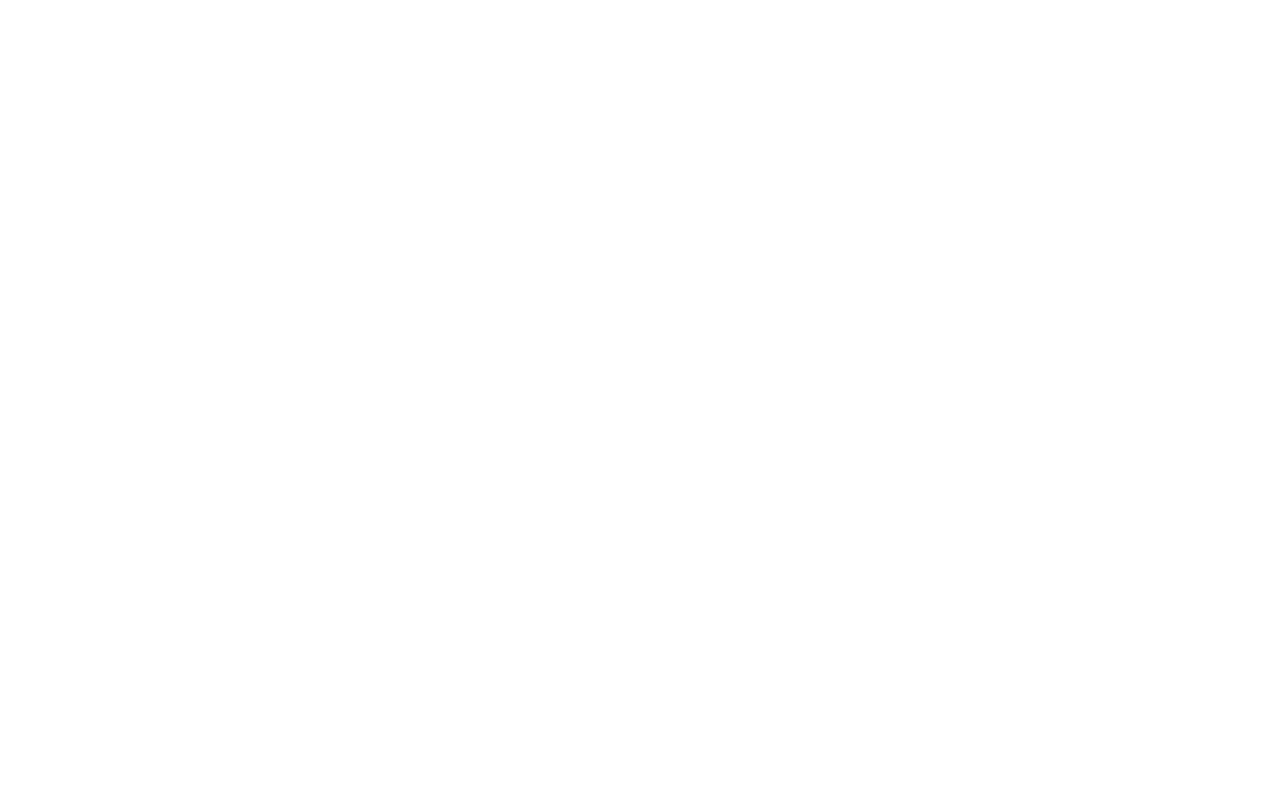
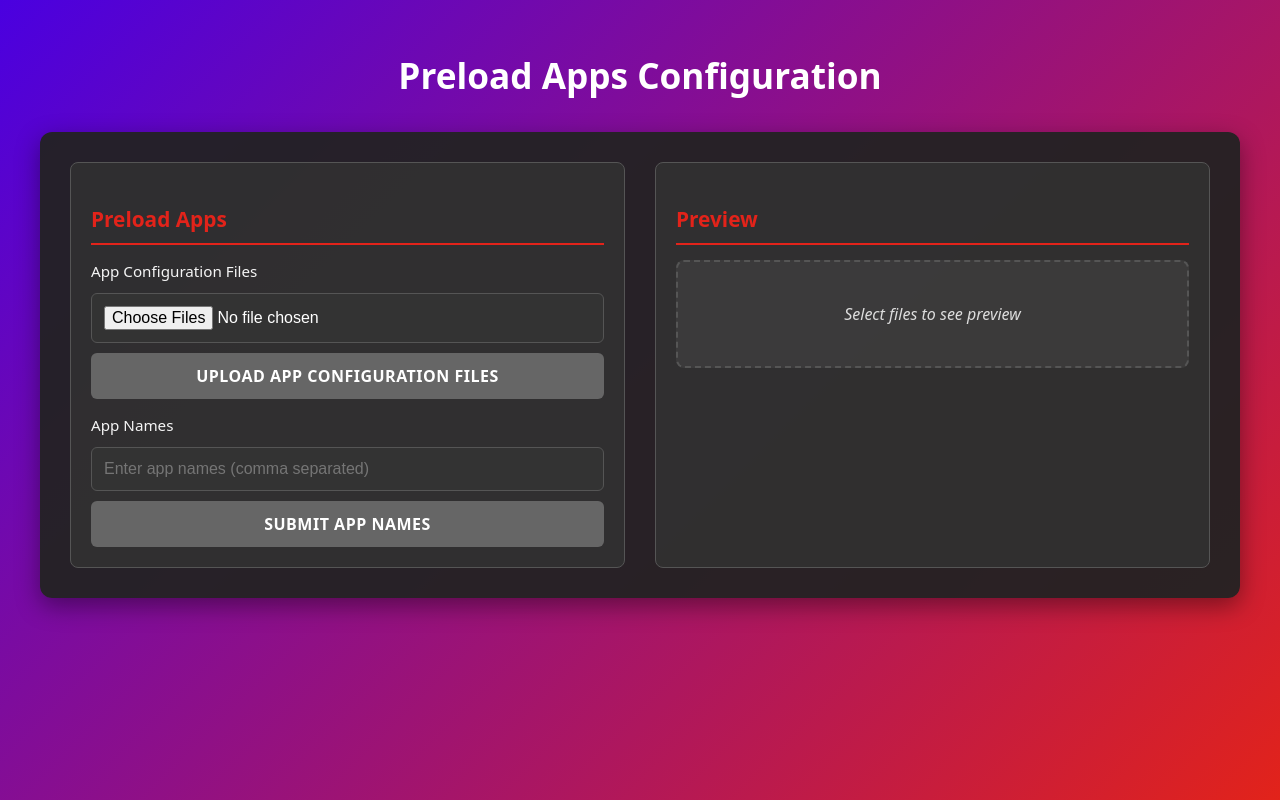
Before and after one commit to Vikkesh/Device-Customization-Portal, a React (Vite) app in the folder frontend/: page /1/apps in a window 1280 px wide. Before the commit this address had no page. Built offline with nearby package versions, Linux system fonts and the light colour scheme.

Commit message:
added app page, fixed sql for new input entries

```diff
--- a/frontend/src/App.jsx
+++ b/frontend/src/App.jsx
@@ -10,6 +10,7 @@
 import PersonalInfoPage from './pages/PersonalInfo/PersonalInfoPage';
 import HomeThemePage from './pages/HomeTheme/HomeThemePage';
 import BootShutDownPage from './pages/BootShutDown/BootShutDownPage';
+import AppsPage from './pages/Apps/AppsPage';
 import Header from './components/Header/Header';
 import './App.css';
 
@@ -33,6 +34,7 @@
           <Route path="/personalinfo" element={<PersonalInfoPage />} />
           <Route path="/:project_id/hometheme" element={<HomeThemePage />} />
           <Route path="/:project_id/bootshutdown" element={<BootShutDownPage />} />
+          <Route path="/:project_id/apps" element={<AppsPage />} />
           {/* Add other routes here */}
         </Routes>
       </div>
--- /dev/null
+++ b/frontend/src/pages/Apps/AppsPage.jsx
@@ -0,0 +1,192 @@
+import React, { useState } from 'react';
+import { useParams } from 'react-router-dom';
+import axios from 'axios';
+import styles from './AppsPage.module.css';
+import FilePreview from '../../components/Preview/FilePreview';
+
+export default function AppsPage() {
+  const { project_id } = useParams();
+  const [textFiles, setTextFiles] = useState([]);
+  const [appNames, setAppNames] = useState('');
+
+  const handleFileChange = (e, setter) => {
+    const selected = Array.from(e.target.files);
+    setter(selected);
+  };
+
+  const renderPreview = (files, type, label) => {
+    if (!files || (Array.isArray(files) && files.length === 0)) {
+      return null;
+    }
+
+    const fileArray = Array.isArray(files) ? files : [files];
+
+    return (
+      <div className={styles.previewGroup}>
+        <h4>{label}</h4>
+        <div className={styles.previewGrid}>
+          {fileArray.map((file, index) => (
+            <FilePreview
+              key={index}
+              url={URL.createObjectURL(file)}
+              type={type}
+              fileName={file.name}
+            />
+          ))}
+        </div>
+      </div>
+    );
+  };
+
+  const handleAppNamesSubmit = async () => {
+    if (!appNames.trim()) {
+      alert('Please enter app names');
+      return;
+    }
+
+    // Split by commas and trim whitespace
+    const appNamesArray = appNames.split(',').map(name => name.trim()).filter(name => name);
+
+    if (appNamesArray.length === 0) {
+      alert('Please enter valid app names');
+      return;
+    }
+
+    // Submit each app name individually
+    for (const appName of appNamesArray) {
+      try {
+        await handleSubmit(appName, 'text-input', 'app-names');
+      } catch (error) {
+        console.error(`Failed to submit app name: ${appName}`, error);
+      }
+    }
+
+    // Clear the input after successful submission
+    setAppNames('');
+  };
+
+  const handleSubmit = async (data, type, field) => {
+    if (!data || (Array.isArray(data) && data.length === 0)) {
+      alert(`Please provide input for ${field}`);
+      return;
+    }
+
+    if (type === 'text') {
+      const formData = new FormData();
+      const files = Array.isArray(data) ? data : [data];
+
+      files.forEach(file => formData.append('files', file));
+      formData.append('project_id', project_id);
+      formData.append('type', type);
+      formData.append('field', field);
+
+      try {
+        const response = await axios.post('http://localhost:8080/api/s3/upload', formData, {
+          headers: {
+            'Content-Type': 'multipart/form-data',
+          },
+        });
+
+        console.log(`${field} upload result:`, response.data);
+        if (response.data.success) {
+          alert(`${field} uploaded successfully!`);
+        } else {
+          alert(`Error uploading ${field}: ${response.data.message}`);
+        }
+      } catch (err) {
+        console.error(`Error uploading ${field}:`, err);
+        const errorMessage = err.response?.data?.message || err.message || 'Unknown error';
+        alert(`Error uploading ${field}: ${errorMessage}`);
+      }
+    } else if (type === 'text-input') {
+      try {
+        const response = await axios.post('http://localhost:8080/api/inputs/add', {
+          project_id,
+          field,
+          value: data
+        });
+
+        console.log(`${field} submission result:`, response.data);
+        if (response.data.success) {
+          alert(`${field} submitted successfully!`);
+        } else {
+          alert(`Error submitting ${field}: ${response.data.message}`);
+        }
+      } catch (err) {
+        console.error(`Error submitting ${field}:`, err);
+        const errorMessage = err.response?.data?.message || err.message || 'Unknown error';
+        alert(`Error submitting ${field}: ${errorMessage}`);
+      }
+    }
+  };
+
+  return (
+    <div className={styles.appsPage}>
+      <div className={styles.container}>
+        <h2>Preload Apps Configuration</h2>
+
+        <div className={styles.content}>
+          <div className={styles.formSection}>
+
+            {/* Preload Apps Section */}
+            <div className={styles.section}>
+              <h3>Preload Apps</h3>
+
+              <div className={styles.inputGroup}>
+                <label>App Configuration Files</label>
+                <input
+                  type="file"
+                  multiple
+                  accept=".txt,.md,.csv,.json,.xml,text/plain"
+                  onChange={(e) => handleFileChange(e, setTextFiles)}
+                  className={styles.fileInput}
+                />
+                <button
+                  onClick={() => handleSubmit(textFiles, 'text', 'preload-apps-config')}
+                  className={styles.uploadButton}
+                  disabled={textFiles.length === 0}
+                >
+                  Upload App Configuration Files
+                </button>
+              </div>
+
+              <div className={styles.inputGroup}>
+                <label>App Names</label>
+                <input
+                  type="text"
+                  value={appNames}
+                  onChange={(e) => setAppNames(e.target.value)}
+                  placeholder="Enter app names (comma separated)"
+                  className={styles.textInput}
+                />
+                <button
+                  onClick={handleAppNamesSubmit}
+                  className={styles.uploadButton}
+                  disabled={!appNames}
+                >
+                  Submit App Names
+                </button>
+              </div>
+
+            </div>
+
+          </div>
+
+          <div className={styles.previewSection}>
+            <h3>Preview</h3>
+
+            {/* Text Files Preview */}
+            {renderPreview(textFiles, 'text', 'App Configuration Files')}
+
+            {/* Placeholder when no files are selected */}
+            {!textFiles.length && (
+              <div className={styles.previewPlaceholder}>
+                <p>Select files to see preview</p>
+              </div>
+            )}
+          </div>
+        </div>
+      </div>
+    </div>
+  );
+}
--- /dev/null
+++ b/frontend/src/pages/Apps/AppsPage.module.css
@@ -0,0 +1,175 @@
+/* Apps Page Styles */
+.appsPage {
+  min-height: 100vh;
+  background: linear-gradient(135deg, var(--color-purple), var(--color-red));
+  padding: 20px;
+}
+
+.container {
+  max-width: 1200px;
+  margin: 0 auto;
+}
+
+.container h2 {
+  color: var(--color-white);
+  text-align: center;
+  margin-bottom: 30px;
+  font-size: 2.2rem;
+  font-weight: 600;
+}
+
+.content {
+  display: grid;
+  grid-template-columns: 1fr 1fr;
+  gap: 30px;
+  background: rgba(34, 34, 34, 0.95);
+  border-radius: 12px;
+  padding: 30px;
+  box-shadow: 0 8px 24px rgba(0,0,0,0.4);
+}
+
+.formSection {
+  display: flex;
+  flex-direction: column;
+  gap: 25px;
+}
+
+.section {
+  background: rgba(51, 51, 51, 0.8);
+  padding: 20px;
+  border-radius: 8px;
+  border: 1px solid var(--color-border);
+}
+
+.section h3 {
+  color: var(--color-red);
+  margin-bottom: 15px;
+  font-size: 1.3rem;
+  font-weight: 600;
+  border-bottom: 2px solid var(--color-red);
+  padding-bottom: 8px;
+}
+
+.inputGroup {
+  display: flex;
+  flex-direction: column;
+  gap: 10px;
+  margin-bottom: 15px;
+}
+
+.inputGroup:last-child {
+  margin-bottom: 0;
+}
+
+.inputGroup label {
+  color: var(--color-grey-light);
+  font-weight: 500;
+  font-size: 0.95rem;
+}
+
+.fileInput, .textInput {
+  width: 100%;
+  padding: 12px;
+  border-radius: 6px;
+  border: 1px solid var(--color-border);
+  background: var(--color-bg-darker);
+  color: var(--color-white);
+  font-size: 1rem;
+  transition: border-color 0.3s, box-shadow 0.3s;
+}
+
+.fileInput:focus, .textInput:focus {
+  border-color: var(--color-red);
+  outline: none;
+  box-shadow: 0 0 0 2px rgba(226, 35, 26, 0.2);
+}
+
+.uploadButton {
+  background: var(--color-red);
+  color: var(--color-white);
+  padding: 12px 20px;
+  border: none;
+  border-radius: 6px;
+  font-size: 1rem;
+  font-weight: 600;
+  cursor: pointer;
+  transition: background 0.3s, transform 0.2s;
+  text-transform: uppercase;
+  letter-spacing: 0.5px;
+}
+
+.uploadButton:hover:not(:disabled) {
+  background: var(--color-red-dark);
+  transform: translateY(-1px);
+}
+
+.uploadButton:disabled {
+  background: #666;
+  cursor: not-allowed;
+  transform: none;
+}
+
+.previewSection {
+  background: rgba(51, 51, 51, 0.8);
+  padding: 20px;
+  border-radius: 8px;
+  border: 1px solid var(--color-border);
+}
+
+.previewSection h3 {
+  color: var(--color-red);
+  margin-bottom: 15px;
+  font-size: 1.3rem;
+  font-weight: 600;
+  border-bottom: 2px solid var(--color-red);
+  padding-bottom: 8px;
+}
+
+.previewPlaceholder {
+  background: rgba(68, 68, 68, 0.6);
+  padding: 40px;
+  border-radius: 8px;
+  text-align: center;
+  color: var(--color-grey-medium);
+  border: 2px dashed var(--color-border);
+}
+
+.previewPlaceholder p {
+  margin: 0;
+  font-style: italic;
+}
+
+/* Responsive Design */
+@media (max-width: 768px) {
+  .appsPage {
+    padding: 10px;
+  }
+
+  .content {
+    grid-template-columns: 1fr;
+    gap: 20px;
+    padding: 20px;
+  }
+
+  .container h2 {
+    font-size: 1.8rem;
+  }
+}
+
+@media (max-width: 480px) {
+  .appsPage {
+    padding: 5px;
+  }
+
+  .content {
+    padding: 15px;
+  }
+
+  .section {
+    padding: 15px;
+  }
+
+  .container h2 {
+    font-size: 1.5rem;
+  }
+}
--- a/frontend/src/pages/CreateProjectProfile/CreateProjectProfilePage.jsx
+++ b/frontend/src/pages/CreateProjectProfile/CreateProjectProfilePage.jsx
@@ -61,6 +61,12 @@
               <p>Configure boot animations and shutdown settings</p>
             </div>
           </Link>
+          <Link to={`/${project.project_id}/apps`} className={styles.navLink}>
+            <div className={styles.linkCard}>
+              <h3>Preload Apps</h3>
+              <p>Configure apps to be preloaded on the device</p>
+            </div>
+          </Link>
 
         </div>
       </div>
```
Also changed, not shown: 1 other file (tests, documents, lock files or other folders).
